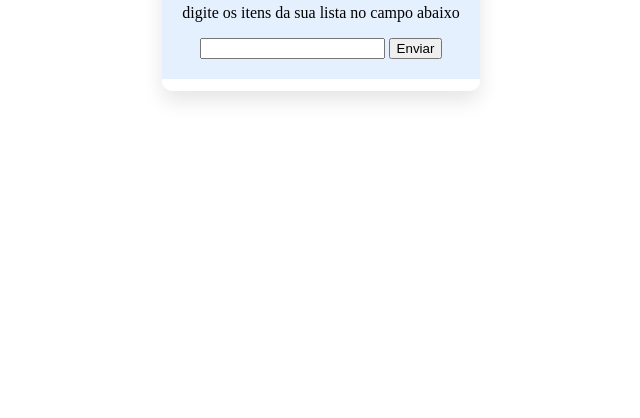
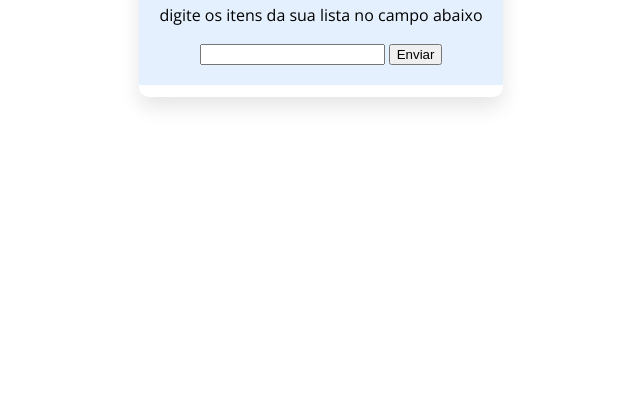
Before and after one commit to ItruVitro/lista-de-compras, a plain HTML site: page index.html in a window 1280 px wide. Shown: the part 398-816 px from the top of the page, without its empty margins (319-959 px from the left). Drawn offline with nearby package versions, Linux system fonts and the light colour scheme; no server answers.

Commit message:
Pequenos ajustes no css font, box shadow

```diff
--- a/css/style.css
+++ b/css/style.css
@@ -1,3 +1,9 @@
+@import url('https://fonts.googleapis.com/css2?family=Open+Sans:ital,wght@0,300..800;1,300..800&display=swap');
+
+body{
+    font-family: 'Open Sans', sans-serif;
+}
+
 .container {
     display: flex;
     flex-direction: column;
@@ -30,7 +36,7 @@
     flex-direction: column;
     align-items: center;
     padding: 4px 0px;
-    margin: 4px 8px 12px 8px;
+    margin: 4px 3px 12px 3px;
 
 }
 
```
